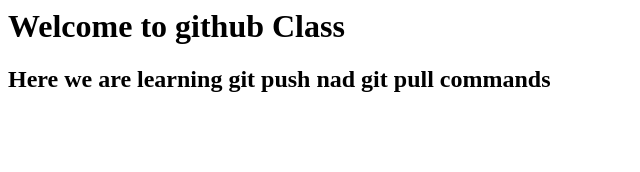
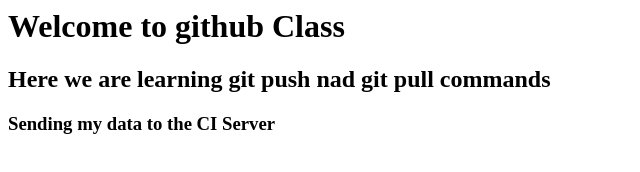
Before and after one commit to brahmaiahcheerla01/myRepo, a plain HTML site: page index.html in a window 1280 px wide. Shown: the whole page, without its empty margins (0-640 px from the left). Drawn offline with Linux system fonts and the light colour scheme.

Commit message:
Update index.html

```diff
--- a/index.html
+++ b/index.html
@@ -1,2 +1,3 @@
 <h1>Welcome to github Class</h1>
 <h2>Here we are learning git push nad git pull commands</h2>
+<h3>Sending my data to the CI Server</h3>
```
